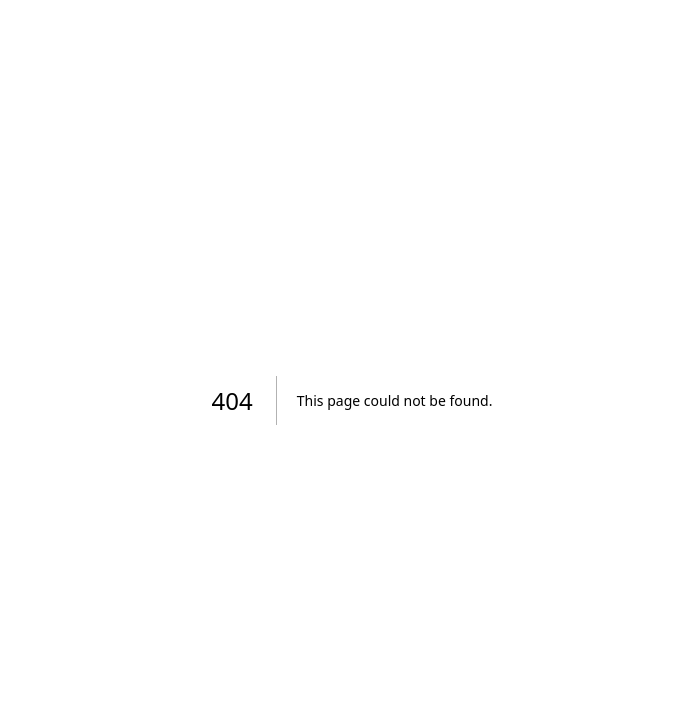
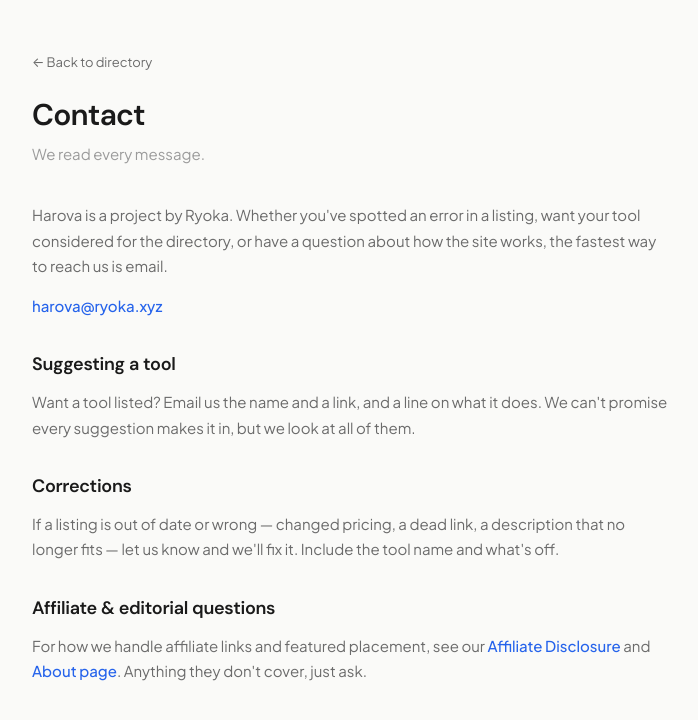
Before and after one commit to sillyledger/harova, a Next.js app: page /contact in a window 1280 px wide. Before the commit this address had no page. Shown: the top 720 px of the page, without its empty margins (288-986 px from the left). Built offline with nearby package versions, Linux system fonts and the light colour scheme.

Commit message:
Create page.tsx

```diff
--- /dev/null
+++ b/src/app/contact/page.tsx
@@ -0,0 +1,50 @@
+import type { Metadata } from 'next'
+
+export const metadata: Metadata = {
+  title: 'Contact — Harova',
+  description: 'Get in touch with the Harova team.',
+}
+
+export default function ContactPage() {
+  return (
+    <div className="container page">
+      <a href="/" className="back-link">← Back to directory</a>
+
+      <h1>Contact</h1>
+      <p className="page-subtitle">We read every message.</p>
+
+      <p>
+        Harova is a project by Ryoka. Whether you've spotted an error in a
+        listing, want your tool considered for the directory, or have a question
+        about how the site works, the fastest way to reach us is email.
+      </p>
+
+      <p>
+        <a href="mailto:harova@ryoka.xyz" className="inline">harova@ryoka.xyz</a>
+      </p>
+
+      <h2>Suggesting a tool</h2>
+      <p>
+        Want a tool listed? Email us the name and a link, and a line on what it
+        does. We can't promise every suggestion makes it in, but we look at all
+        of them.
+      </p>
+
+      <h2>Corrections</h2>
+      <p>
+        If a listing is out of date or wrong — changed pricing, a dead link, a
+        description that no longer fits — let us know and we'll fix it. Include
+        the tool name and what's off.
+      </p>
+
+      <h2>Affiliate &amp; editorial questions</h2>
+      <p>
+        For how we handle affiliate links and featured placement, see our{' '}
+        <a href="/affiliate-disclosure" className="inline">Affiliate Disclosure</a>{' '}
+        and{' '}
+        <a href="/about" className="inline">About page</a>. Anything they don't
+        cover, just ask.
+      </p>
+    </div>
+  )
+}
```
